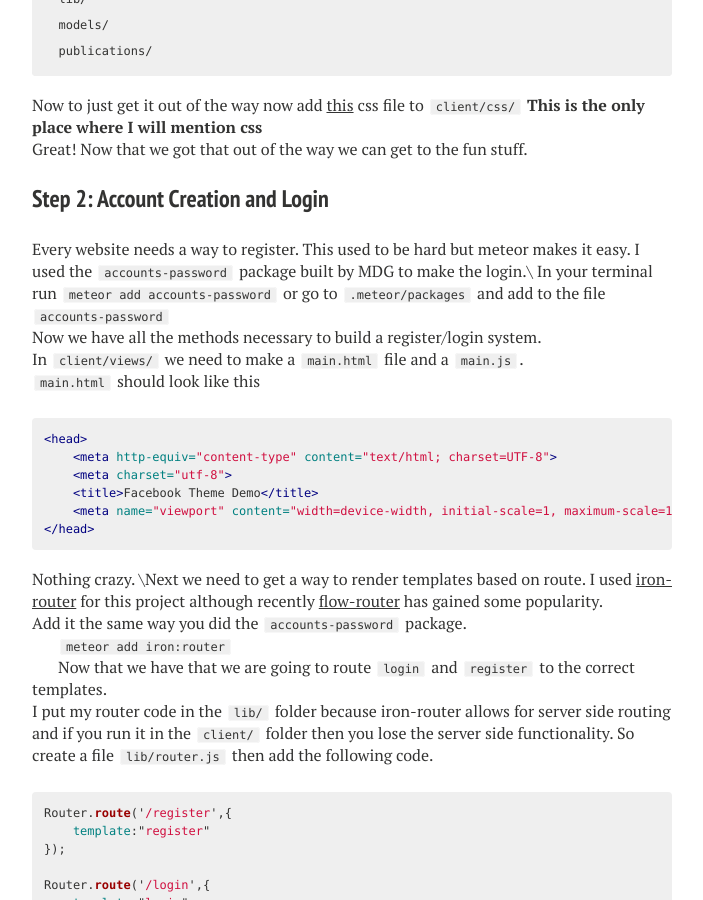
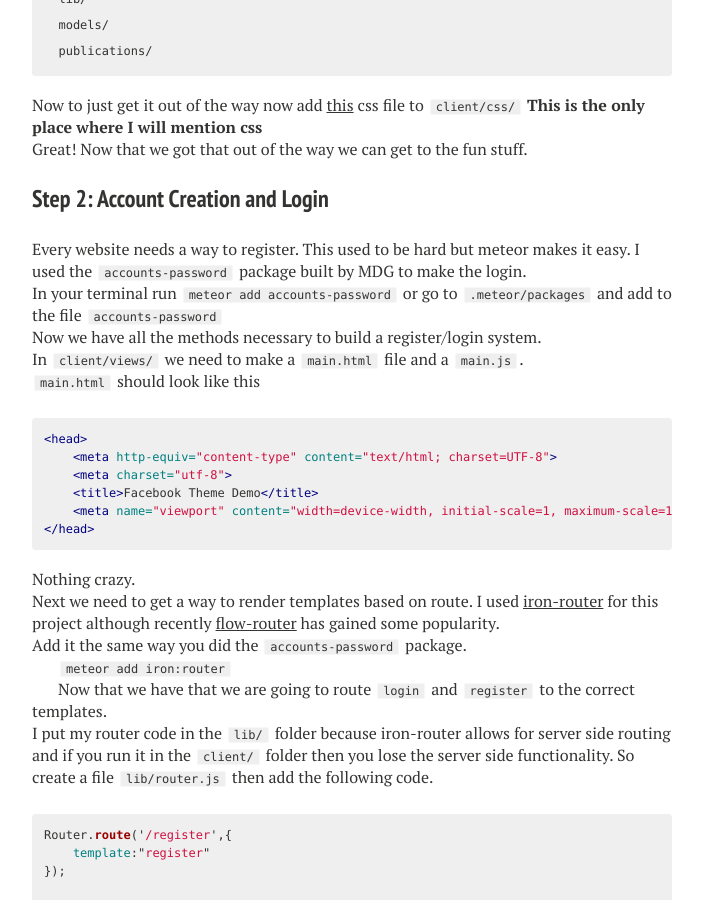
Before and after one commit to krishamoud/krishamoud.github.io, a Jekyll site: the page built from _posts/2015-06-03-building-a-facebook-clone-with-meteorjs.md, in a window 1280 px wide and 900 px high, scrolled down 1323 px. Shown: the whole window, without its empty margins (288-991 px from the left). Built offline with Jekyll 4.4.1, drawn with Linux system fonts in a browser that asks for light colours; nearby versions of some CDN libraries; some of the changed text lies outside the part shown.

```diff
--- a/_posts/2015-06-03-building-a-facebook-clone-with-meteorjs.md
+++ b/_posts/2015-06-03-building-a-facebook-clone-with-meteorjs.md
@@ -30,7 +30,7 @@ I am not a great designer and I don't pretend to be.  However, I have wanted to
 
 ### Step 1: Structuring the application
 
-In your terminal run `meteor create facebook` then remove the files `facebook.html`, `facebook.js`, and `facebook.css` then make sure you add twitter-bootstrap to your project by running `meteor add twbs:bootstrap` followed by creating a file structure like the one outlined below.\\
+In your terminal run `meteor create facebook` then remove the files `facebook.html`, `facebook.js`, and `facebook.css` then make sure you add twitter-bootstrap to your project by running `meteor add twbs:bootstrap` followed by creating a file structure like the one outlined below.
 I use the same basic file structure for all of my meteor apps.
 
     client/
@@ -51,16 +51,16 @@ I use the same basic file structure for all of my meteor apps.
       models/
       publications/
 
-Now to just get it out of the way now add [this](https://github.com/krishamoud/meteor-facebook/blob/master/client/css/facebook.css) css file to `client/css/` **This is the only place where I will mention css** \\
+Now to just get it out of the way now add [this](https://github.com/krishamoud/meteor-facebook/blob/master/client/css/facebook.css) css file to `client/css/` **This is the only place where I will mention css**
 Great!  Now that we got that out of the way we can get to the fun stuff.
 
 ### Step 2: Account Creation and Login
 
 Every website needs a way to register.  This used to be hard but meteor makes it easy.
-I used the `accounts-password` package built by MDG to make the login.\\
-In your terminal run `meteor add accounts-password` or go to `.meteor/packages` and add to the file `accounts-password`\\
-Now we have all the methods necessary to build a register/login system.\\
-In `client/views/` we need to make a `main.html` file and a `main.js`.\\
+I used the `accounts-password` package built by MDG to make the login.
+In your terminal run `meteor add accounts-password` or go to `.meteor/packages` and add to the file `accounts-password`
+Now we have all the methods necessary to build a register/login system.
+In `client/views/` we need to make a `main.html` file and a `main.js`.
 `main.html` should look like this
 
 {% highlight html %}
@@ -72,12 +72,13 @@ In `client/views/` we need to make a `main.html` file and a `main.js`.\\
 </head>
 {% endhighlight %}
 
-Nothing crazy.  \\Next we need to get a way to render templates based on route.  I used [iron-router](https://github.com/iron-meteor/iron-router) for this project although recently [flow-router](https://github.com/meteorhacks/flow-router) has gained some popularity.\\
+Nothing crazy.
+Next we need to get a way to render templates based on route.  I used [iron-router](https://github.com/iron-meteor/iron-router) for this project although recently [flow-router](https://github.com/meteorhacks/flow-router) has gained some popularity.
 Add it the same way you did the `accounts-password` package.
 
 `meteor add iron:router`
 
-Now that we have that we are going to route `login` and `register` to the correct templates.\\
+Now that we have that we are going to route `login` and `register` to the correct templates.
 I put my router code in the `lib/` folder because iron-router allows for server side routing and if you run it in the `client/` folder then you lose the server side functionality.  So create a file `lib/router.js` then add the following code.
 
 {% highlight javascript %}
@@ -90,13 +91,13 @@ Router.route('/login',{
 })
 {% endhighlight %}
 
-Now we have to actually create these templates.\\
+Now we have to actually create these templates.
 I am very partial to having one folder per template which (in my opinion) should have exactly two files in it.
 * 1: the html file
 * 2: the javascript file
 
-First we build the registration page.\\
-First create a folder `client/views/register`\\
+First we build the registration page.
+First create a folder `client/views/register`
 Then create the files `client/views/register/register.html`, `client/views/register/register.js`
 
 
@@ -159,7 +160,7 @@ Then create the files `client/views/register/register.html`, `client/views/regis
 </template>
 {% endhighlight %}
 
-This again is nothing crazy.\\
+This again is nothing crazy.
 The javascript that correlates to this page.
 
 {% highlight javascript %}
@@ -197,11 +198,11 @@ Template.register.events({
     }
 })
 {% endhighlight %}
-This isn't crazy either but essentially what is happening is the template `register` is listening for a submit event from the signup form.\\
-Inside the function we first get the users information (i.e. email, firstname, etc) then create a username that is just the first and last name put together (this is for demonstration purposes only).\\
-After that we go into a try/catch statement that does some basic validation.  A user must have an email, firstname, lastname, and their password must be greter than 6 characters long.\\
-After it passes all of these checks it calls a method from the `accounts` package called `createUser` which takes alll that info and creates a user out of it.  It will either return an error as the first argument or the newly created userId as the second argument.\\
-If there are no errors then iron-router will route us to the `"/"` route which we have not yet defined.\\
-This page is now done.\\
+This isn't crazy either but essentially what is happening is the template `register` is listening for a submit event from the signup form.
+Inside the function we first get the users information (i.e. email, firstname, etc) then create a username that is just the first and last name put together (this is for demonstration purposes only).
+After that we go into a try/catch statement that does some basic validation.  A user must have an email, firstname, lastname, and their password must be greter than 6 characters long.
+After it passes all of these checks it calls a method from the `accounts` package called `createUser` which takes alll that info and creates a user out of it.  It will either return an error as the first argument or the newly created userId as the second argument.
+If there are no errors then iron-router will route us to the `"/"` route which we have not yet defined.
+This page is now done.
 
 **To be continued**
```
